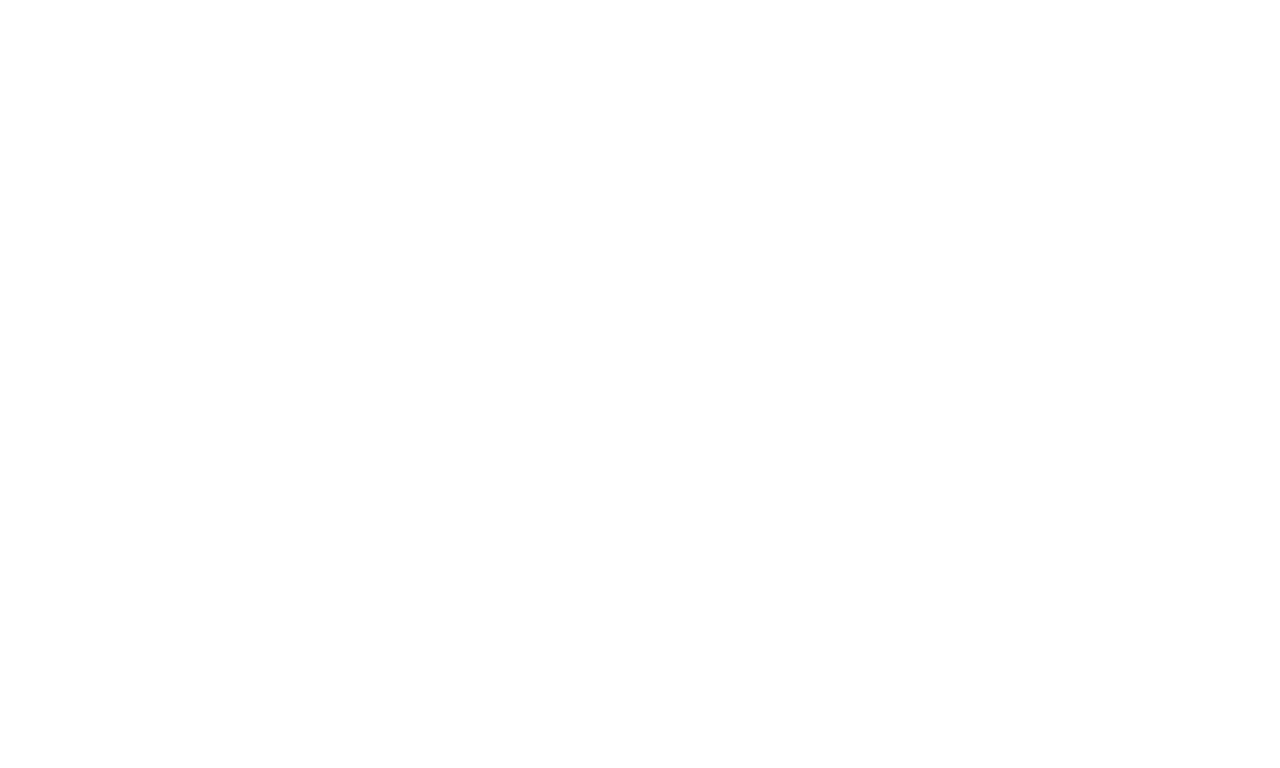
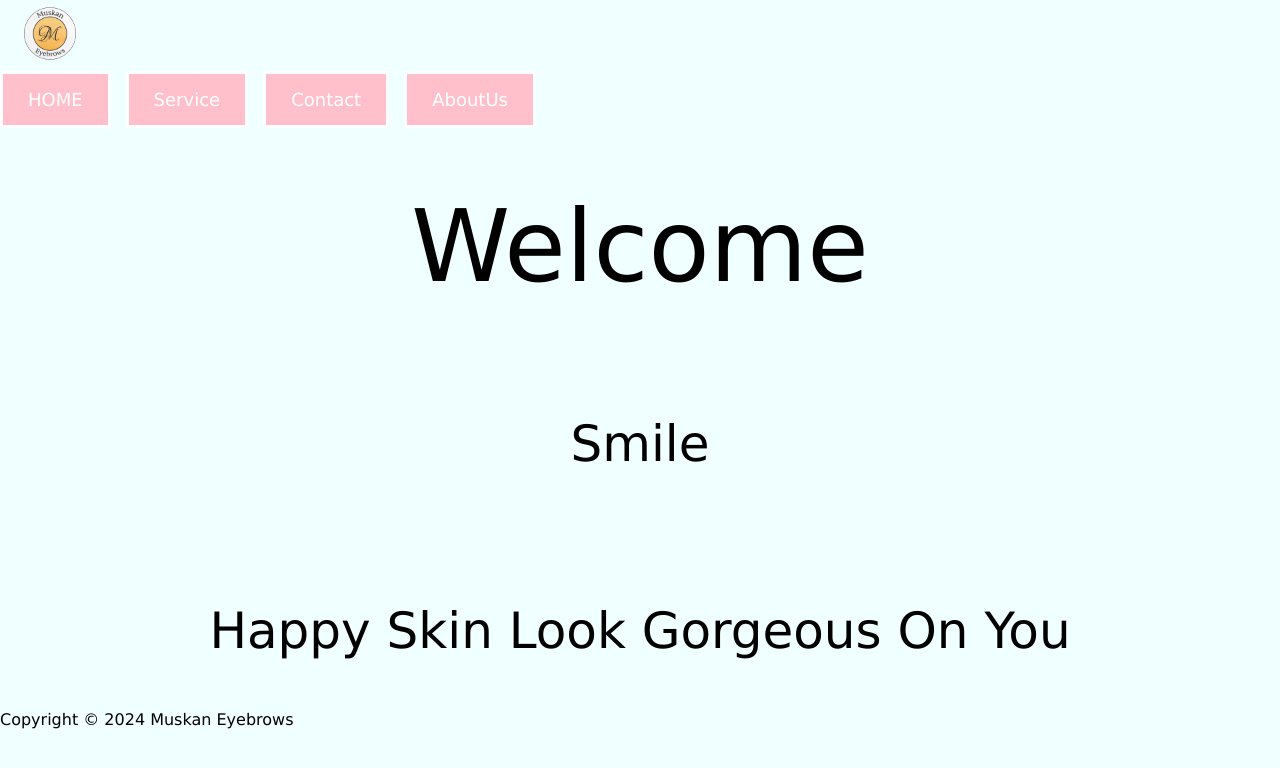
Before and after one commit to suchipatel13/Muskan-Eyebrows, a plain HTML site: page index.html in a window 1280 px wide. Drawn offline with Linux system fonts and the light colour scheme.

Commit message:
added css

```diff
--- a/index.html
+++ b/index.html
@@ -2,10 +2,39 @@
 <html lang="en">
 <head>
     <meta charset="UTF-8">
+    <link rel="stylesheet" href="style.css">
     <meta name="viewport" content="width=device-width, initial-scale=1.0">
     <title>Muskan Eyebrows</title>
 </head>
 <body>
+    <div class="header-container">
+        <div class="logo">
+            <img src="images/Muskan_Eyebrows_Transparent.png" alt="Muskan Eyebrows Logo" class="logo">
+        </div>
+        <div class="tab-container">
+            <button class="tab" onclick="langName('Home', this, 'rgb(243, 122, 122)')" id="defaultOpen">HOME</button>
+            <button class="tab" onclick="langName('Services', this, 'rgb(243, 122, 122)')">Service</button>
+            <button class="tab" onclick="langName('Contact', this, 'rgb(243, 122, 122)')">Contact</button>
+            <button class="tab" onclick="langName('AboutUs', this, 'rgb(243, 122, 122)')">AboutUs</button>
+        </div>
+    </div>
+    <div id="Home" class="tabcontent">
+        <div class="Welcome">
+            <h1>Welcome</h1>
+            <p>Smile</p>
+            <br>
+            <p class="special-text">Happy Skin Look Gorgeous On You</p>
+        </div>
+    </div>
+
+
+
+    <div id="footer" class="footers">
+        <div class="Copyright">
+            <p>Copyright © 2024 Muskan Eyebrows</p>
+        </div>
+    </div>
+
 
 </body>
 </html>
--- a/style.css
+++ b/style.css
@@ -0,0 +1,51 @@
+* {
+    margin: 0;
+    padding: 0;
+    box-sizing: border-box;
+    font-family:'Lucida Sans', 'Lucida Sans Regular', 'Lucida Grande', 'Lucida Sans Unicode', Geneva, Verdana, sans-serif;
+   font-optical-sizing: auto;
+   font-weight: 400;
+   font-style: bold;
+ }
+.logo img {
+    width: 100px; /* Set logo size */
+    height: auto;
+}
+
+body{
+    background-color: azure;
+}
+
+.tab-container{
+    width: 100px;
+    margin-right: gap;
+    gap: 15px; /* Increase spacing between buttons */
+    display: flex;
+
+}
+
+.tab{
+    border: solid;
+    padding: 15px 25px;
+    font-size: 18px;
+    cursor: pointer;
+    color:white;
+    background-color: pink;
+    align-items: center;
+}
+.Welcome h1 {
+    font-size: 100px; /* Adjust heading size */
+    margin: 10px 0; /* Optional: Add spacing */
+    text-align: center;
+    padding: 50px;
+    justify-content: center;
+    height: 100%;
+
+}
+
+.Welcome p, .Welcome p1 {
+    text-align: center; /* Center the text */
+    font-size: 50px; /* Large text */
+    padding: 50px; /* Add padding inside the element */
+    margin-top: 10px; /* Add spacing from the element above */
+}
```
Also changed, not shown: images/Muskan_Eyebrows_Transparent.png (added).
